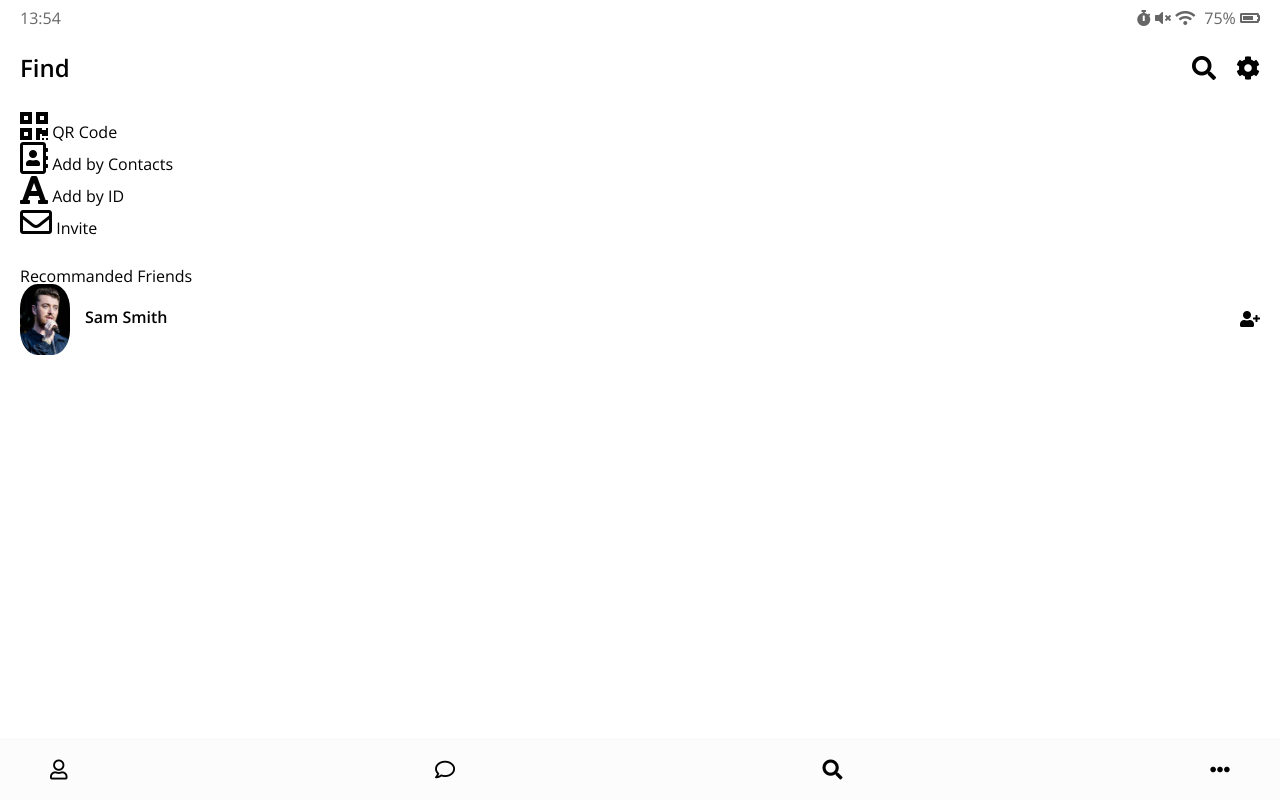
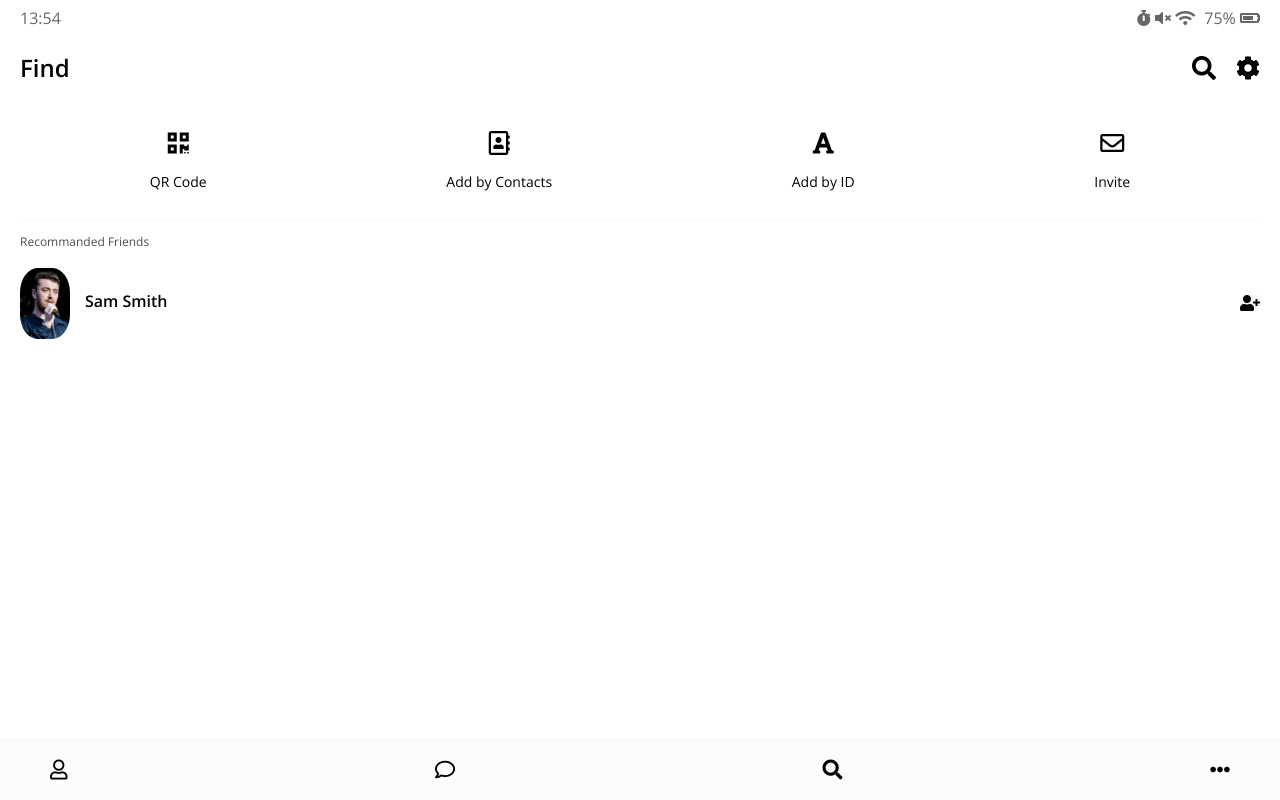
Before and after one commit to louise-blackolive/01-kakao-clone, a plain HTML site: page find.html in a window 1280 px wide. Drawn offline with nearby package versions, Linux system fonts and the light colour scheme.

Commit message:
make find

```diff
--- /dev/null
+++ b/css/find.css
@@ -0,0 +1,41 @@
+.find {
+  margin-top: 50px;
+}
+
+.find .find__header-list {
+  display: flex;
+  justify-content: space-around;
+  width: 100%;
+  padding: 1px 10px;
+}
+
+.find .header-btn {
+  display: flex;
+  flex-direction: column;
+  align-items: center;
+}
+
+.find .header-btn__title {
+  display: block;
+}
+
+.find .header-btn__title {
+  margin-top: 20px;
+  font-size: 14px;
+}
+
+.find .header-btn__icon {
+  font-size: 12px;
+}
+
+.find .find__recommanded {
+  margin-top: 30px;
+  padding-top: 15px;
+  border-top: 1px solid #f7f7f7;
+}
+
+.find .find__title {
+  font-size: 12px;
+  opacity: 0.7;
+  margin-bottom: 20px;
+}
--- a/css/friend.css
+++ b/css/friend.css
@@ -61,3 +61,12 @@
 .friend__now-listening i {
   font-size: 12px;
 }
+
+.friend__add-btn {
+  display: flex;
+  padding: 10;
+  justify-content: center;
+  align-items: center;
+  background-color: #f5f5f5;
+  border-radius: 5px;
+}
--- a/css/styles.css
+++ b/css/styles.css
@@ -5,6 +5,7 @@
 @import "nav-bar.css";
 @import "friend.css";
 @import "friends.css";
+@import "find.css";
 
 * {
   box-sizing: border-box;
```
